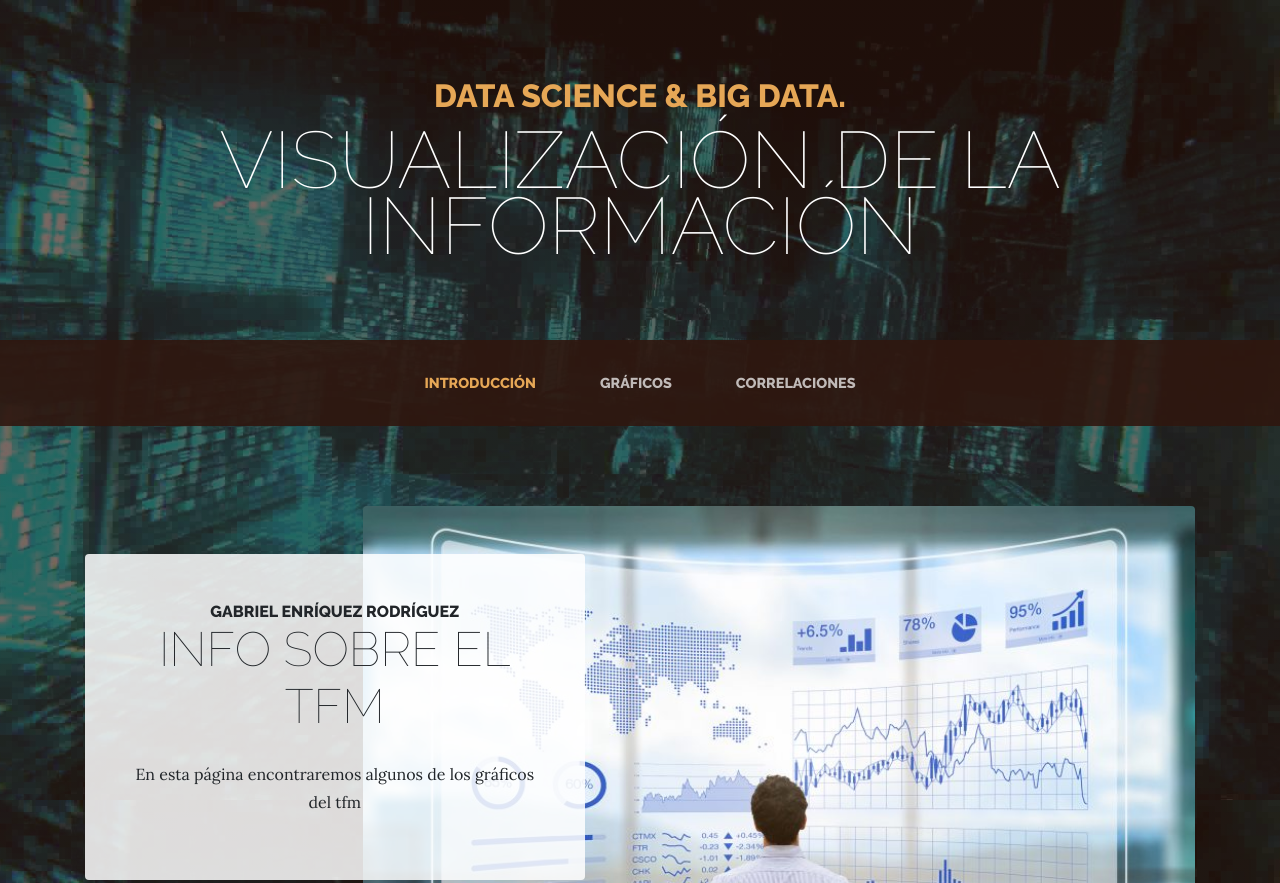
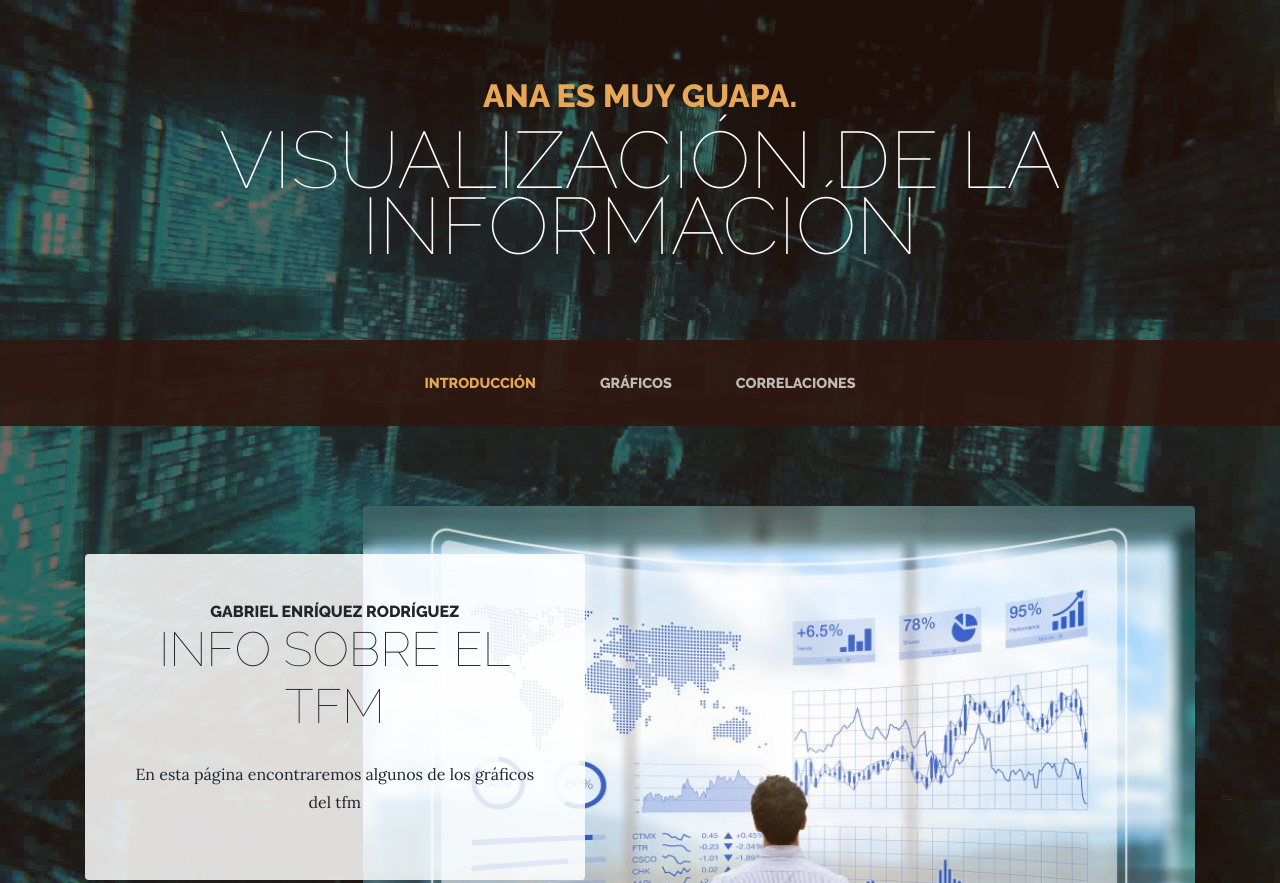
Before and after one commit to gabenrrod/ejemplo-pag-web, a website: page index.html in a window 1280 px wide. Shown: the top 883 px of the page. Drawn offline with Linux system fonts and the light colour scheme.

Commit message:
Update index.html

```diff
--- a/index.html
+++ b/index.html
@@ -25,7 +25,7 @@
   <body>
 
     <h1 class="site-heading text-center text-white d-none d-lg-block">
-      <span class="site-heading-upper text-primary mb-3">Data Science & Big Data.</span>
+      <span class="site-heading-upper text-primary mb-3">Ana es muy guapa.</span>
       <span class="site-heading-lower">Visualización de la información</span>
     </h1>
 
```
